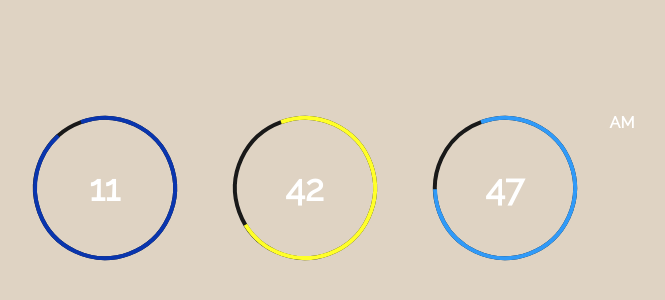
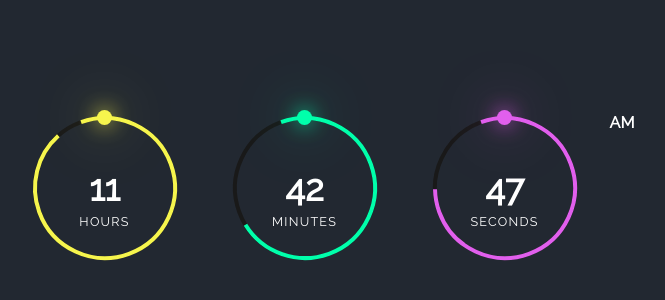
Before and after one commit to aslinurtolga/digitalClock, a plain HTML site: page index.html in a window 1280 px wide. Shown: the part 212-512 px from the top of the page, without its empty margins (298-963 px from the left). Drawn offline with Linux system fonts and the light colour scheme.

Commit message:
third commit

```diff
--- a/index.html
+++ b/index.html
@@ -9,7 +9,8 @@
 </head>
 <body>
     <div id="time">
-        <div class="circ" style="--clr:#0935ae;">
+        <div class="circ" style="--clr:#F6F54D;">
+            <div class="dots hourDot"></div>
             <svg>
                 <circle cx="70" cy="70" r="70"></circle>
                 <circle cx="70" cy="70" r="70" id="hrs"></circle>
@@ -17,14 +18,16 @@
 
             <div id="hour">00</div>
         </div>
-        <div class="circ" style="--clr:#ffff29;">
+        <div class="circ" style="--clr:#00FFAB;">
+            <div class="dots minDot"></div>
             <svg>
                 <circle cx="70" cy="70" r="70"></circle>
                 <circle cx="70" cy="70" r="70" id="mnt"></circle>
             </svg>
             <div id="min">00</div>
         </div>
-        <div class="circ" style="--clr:#309af8;">
+        <div class="circ" style="--clr:#E15FED;">
+            <div class="dots secDot"></div>
             <svg>
                 <circle cx="70" cy="70" r="70"></circle>
                 <circle cx="70" cy="70" r="70" id="scn"></circle>
--- a/script.js
+++ b/script.js
@@ -4,10 +4,19 @@ setInterval(() => {
   let seconds = document.getElementById("sec");
   let clockFormat = document.getElementById("ampm");
 
+  let hh =  document.getElementById("hrs");
+  let mnt =  document.getElementById("mnt");
+  let scn =  document.getElementById("scn");
+
+  let hourDot = document.querySelector(".hourDot");
+  let minDot = document.querySelector(".minDot");
+  let secDot = document.querySelector(".secDot");
+
   let h = new Date().getHours();
   let m = new Date().getMinutes();
   let s = new Date().getSeconds();
   let am = h >= 12 ? "PM" : "AM";
+
 
   //24 saati 12 saate çevirmek için
   if (h > 12) {
@@ -18,9 +27,9 @@ setInterval(() => {
   m = m < 10 ? "0" + m : m;
   s = s < 10 ? "0" + s : s;
 
-  hour.innerHTML = h;
-  minutes.innerHTML = m;
-  seconds.innerHTML = s;
+  hour.innerHTML = h + "<br><span>Hours</span>";
+  minutes.innerHTML = m + "<br><span>Minutes</span>";
+  seconds.innerHTML = s + "<br><span>Seconds</span>";
   ampm.innerHTML = am;
 
 
@@ -33,6 +42,11 @@ setInterval(() => {
   //60 saniye
 
 
+  hourDot.style.transform = `rotate(${h * 30} deg)`;
+  // 360/12 = 30
+  minDot.style.transform = `rotate(${m * 6} deg)`;
+  // 360/60 = 6
+  secDot.style.transform = `rotate(${s * 6} deg)`;
 
 
 });
--- a/style.css
+++ b/style.css
@@ -12,7 +12,7 @@ body{
     justify-content: center;
     align-items: center;
     min-height: 100vh;
-    background: #DFD3C3;
+    background: #222831;
 }
 
 #time{
@@ -59,9 +59,40 @@ body{
     font-size: 1.5em;
 }
 
+#time div span{
+position: absolute;
+transform: translateX(-50%) translateY(5px);
+font-size: 0.35em;
+font-weight: 500;
+letter-spacing: 0.1em;
+text-transform: uppercase;
+
+}
+
+
 #time .clockFormat{
     position: relative;
     font-size: 1em;
     transform: translateX(-20px) ;
+}
 
+.dots {
+    position: absolute;
+    display: flex;
+    justify-content: center;
+    width: 100%;
+    height: 100%;
+    z-index: 20;
 }
+
+.dots::before {
+    content: '';
+    position: absolute;
+    top: -3px;
+    width: 15px;
+    height: 15px;
+    background: var(--clr);
+    border-radius: 50%;
+    box-shadow: 0 0 20px var(--clr),
+    0 0 60px var(--clr);
+}
```
